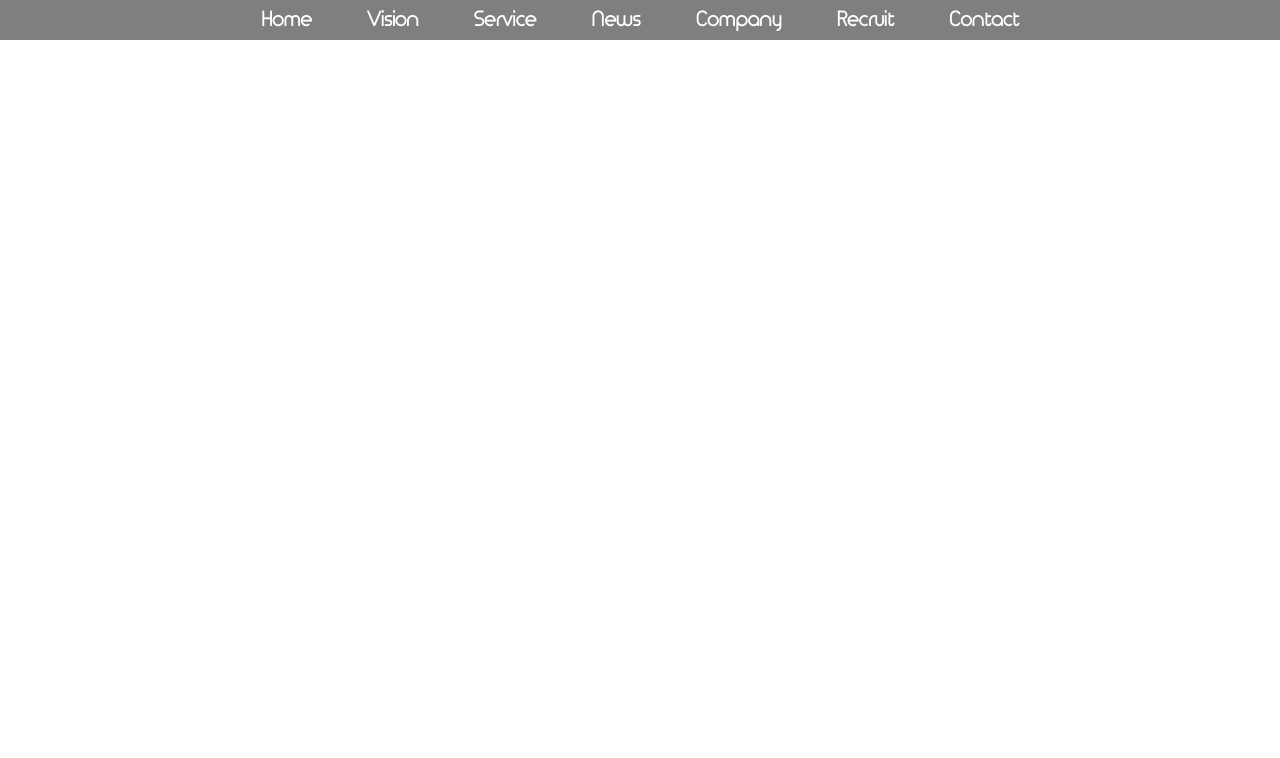
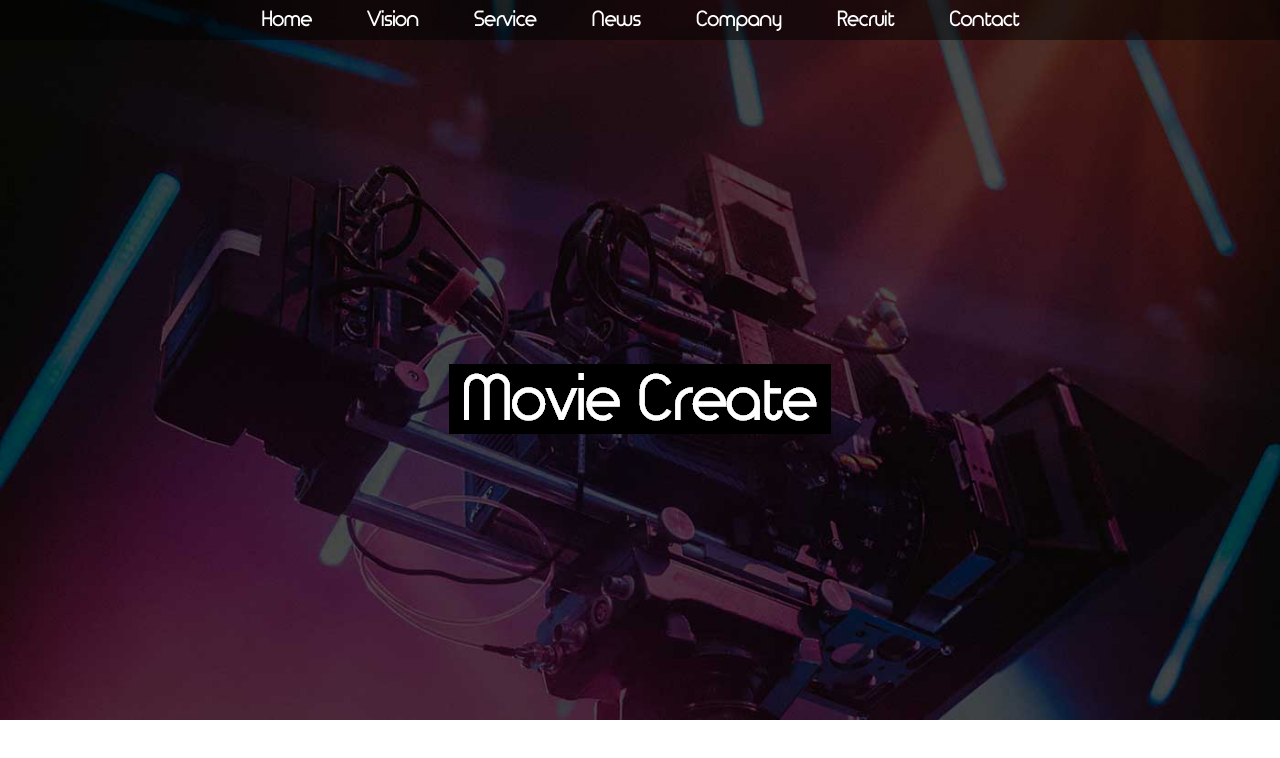
Before and after one commit to sky-web-study/corporate_tutorial, a plain HTML site: page index.html in a window 1280 px wide. Drawn offline with Linux system fonts and the light colour scheme.

Commit message:
second day commit

```diff
--- a/css/master.css
+++ b/css/master.css
@@ -46,7 +46,7 @@ table {
 	border-collapse: collapse;
 	border-spacing: 0;
 }
-
+/* header */
 a {
   text-decoration: none;
 }
@@ -80,3 +80,12 @@ nav {
   font-weight: bold;
   font-family: 'timeburner_regular';
 }
+/* メインビジュアル */
+.main-visual {
+  height: 100vh;
+  background: url(../images/main_visual.jpg) no-repeat;
+  background-size: 100%;
+  display: flex;
+  justify-content: center;
+  align-items: center;
+}
--- a/index.html
+++ b/index.html
@@ -19,6 +19,13 @@
         <li><a href="/contact/">Contact</a></li>
       </ul>
     </nav>
+    <main>
+      <section class="main-visual">
+        <h1>
+          <img src="./images/logo.png" alt="Movie Create">
+        </h1>
+      </section>
+    </main>
   </header>
   <main>
 
```
